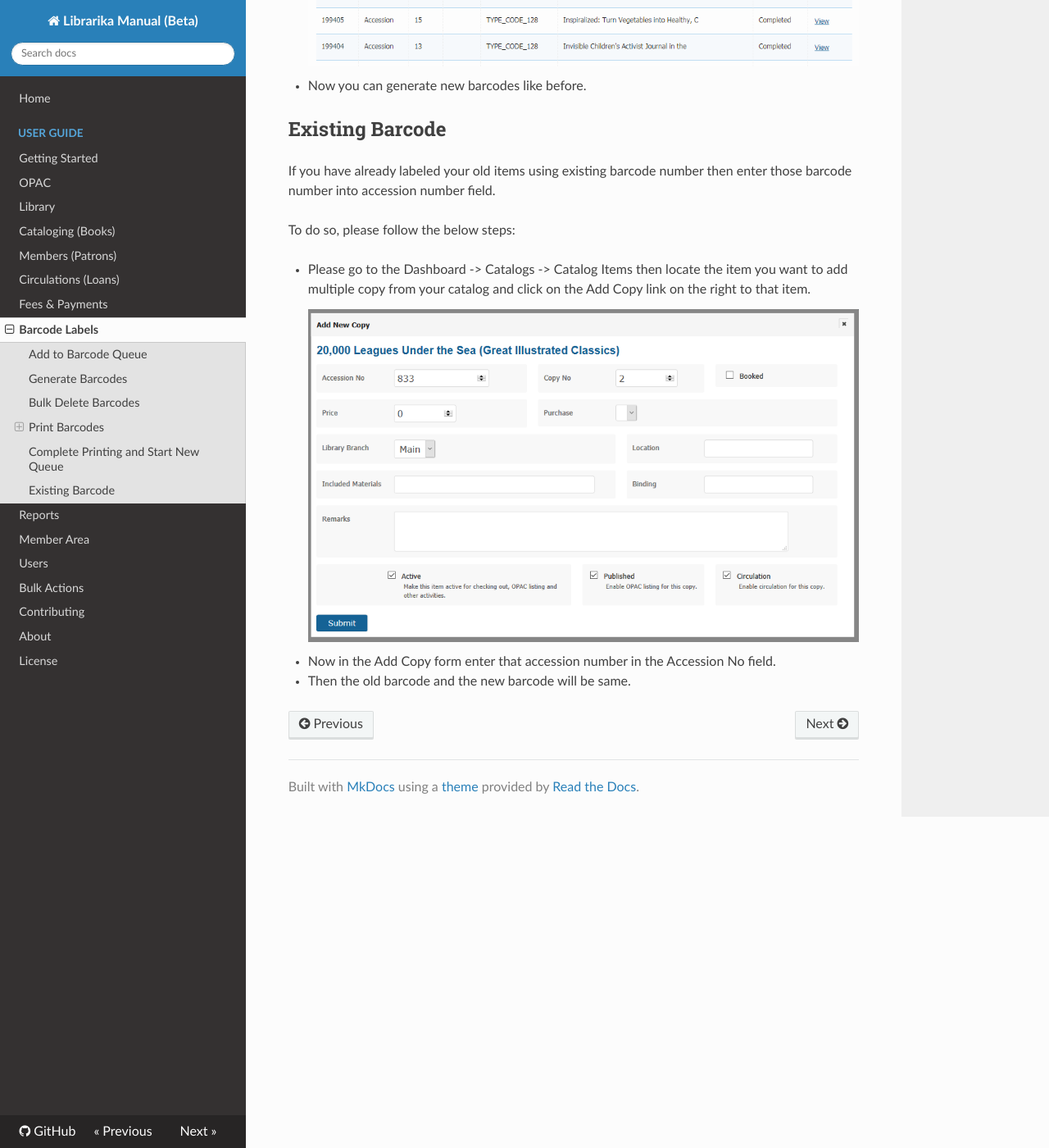
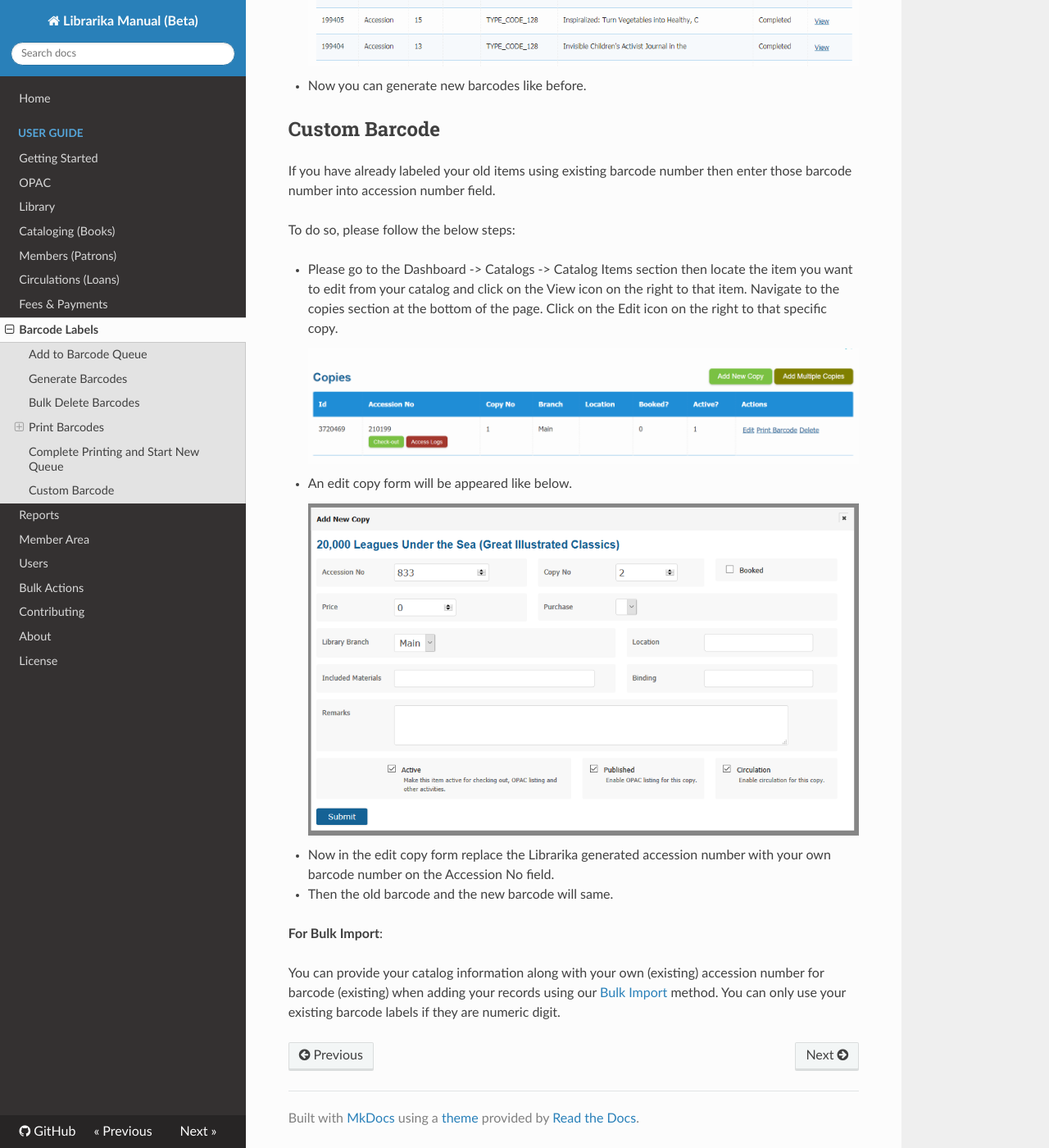
Before and after one commit to Librarika/manual, an MkDocs documentation site: the page built from docs/barcode-labels.md, in a window 1280 px wide and 1400 px high, scrolled down 12667 px. Shown: the whole window at 82% size. Built offline with MkDocs 1.6.1, drawn with Linux system fonts in a browser that asks for light colours; nearby versions of some CDN libraries; old or Windows-style settings are respelled for this version of MkDocs.

Commit message:
Modified the barcode labels section

```diff
--- a/docs/barcode-labels.md
+++ b/docs/barcode-labels.md
@@ -192,16 +192,24 @@ To do so, please follow the below steps:
 
 * Now you can generate new barcodes like before.
 
-## Existing Barcode
+## Custom Barcode
 
 If you have already labeled your old items using existing barcode number then enter those barcode number into accession number field.
 
 To do so, please follow the below steps:
 
-* Please go to the Dashboard -> Catalogs -> Catalog Items  then locate the item you want to add multiple copy from your catalog and click on the Add Copy link on the right to that item.
+* Please go to the Dashboard -> Catalogs -> Catalog Items section then locate the item you want to edit from your catalog and click on the View icon on the right to that item. Navigate to the copies section at the bottom of the page. Click on the Edit icon on the right to that specific copy.
+
+    ![Barcode Labels media copies section](img/catalog-item-multiple-copies-button.png)
+
+* An edit copy form will be appeared like below.
 
     ![Barcode Labels existing barcode](img/barcode-labels-existing-barcode.png)
 
-* Now in the Add Copy form enter that accession number in the Accession No field.
+* Now in the edit copy form replace the Librarika generated accession number with your own barcode number on the Accession No field.
 
-* Then the old barcode and the new barcode will be same.
+* Then the old barcode and the new barcode will same.
+
+**For Bulk Import**:
+
+You can provide your catalog information along with your own (existing) accession number for barcode (existing) when adding your records using our [Bulk Import](cataloging.md#bulk-import) method. You can only use your existing barcode labels if they are numeric digit.
```
